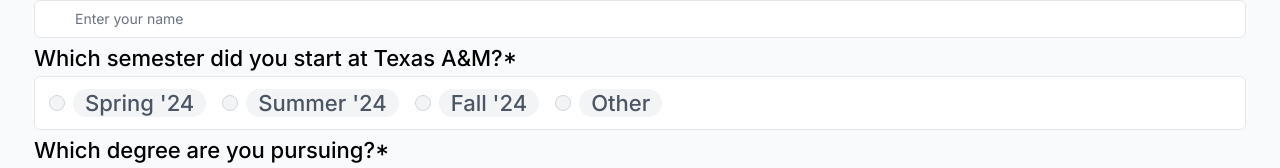
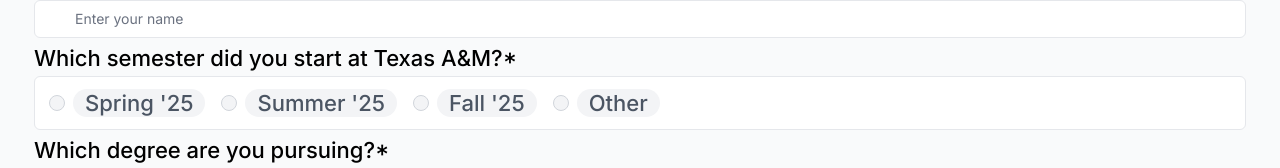
Before and after one commit to walkerius/nextjs-dashboard, a Next.js app: page /dashboard/registration/create in a window 1280 px wide. Shown: the part 118-286 px from the top of the page. Built offline with nearby package versions, Linux system fonts and the light colour scheme; no server answers; the database is empty; a web font is replaced by a local one.

Commit message:
Update create-form.tsx
updating year to current year on create form

```diff
--- a/app/ui/registration/create-form.tsx
+++ b/app/ui/registration/create-form.tsx
@@ -14,7 +14,7 @@
 
 export default function Form({ apartments }: { apartments: apartmentField[] }) {
 	const initialState = { message: null, errors: {} };
-
+	const currentYear = new Date().getFullYear().toString().slice(-2); // e.g., "24"
 	return (
 		<form action={createRecipient}>
 			<div className="rounded-md bg-gray-50 p-4 md:p-6">
@@ -52,7 +52,7 @@
 									required
 								/>
 								<label htmlFor="spring" className="ml-2 flex cursor-pointer items-center gap-1.5 rounded-full bg-gray-100 px-3 py-1.5 text-xs font-medium text-gray-600" style={{ fontSize: '22px' }}>
-									Spring &apos;24
+									Spring &apos;{currentYear}
 								</label>
 							</div>
 							<div className="flex items-center">
@@ -64,7 +64,7 @@
 									className="h-4 w-4 cursor-pointer border-gray-300 bg-gray-100 text-gray-600 focus:ring-2"
 								/>
 								<label htmlFor="summer" className="ml-2 flex cursor-pointer items-center gap-1.5 rounded-full bg-gray-100 px-3 py-1.5 text-xs font-medium text-gray-600" style={{ fontSize: '22px' }}>
-									Summer &apos;24
+									Summer &apos;{currentYear}
 								</label>
 							</div>
 							<div className="flex items-center">
@@ -76,7 +76,7 @@
 									className="h-4 w-4 cursor-pointer border-gray-300 bg-gray-100 text-gray-600 focus:ring-2"
 								/>
 								<label htmlFor="fall" className="ml-2 flex cursor-pointer items-center gap-1.5 rounded-full bg-gray-100 px-3 py-1.5 text-xs font-medium text-gray-600" style={{ fontSize: '22px' }}>
-									Fall &apos;24
+									Fall &apos;{currentYear}
 								</label>
 							</div>
 							<div className="flex items-center">
```
